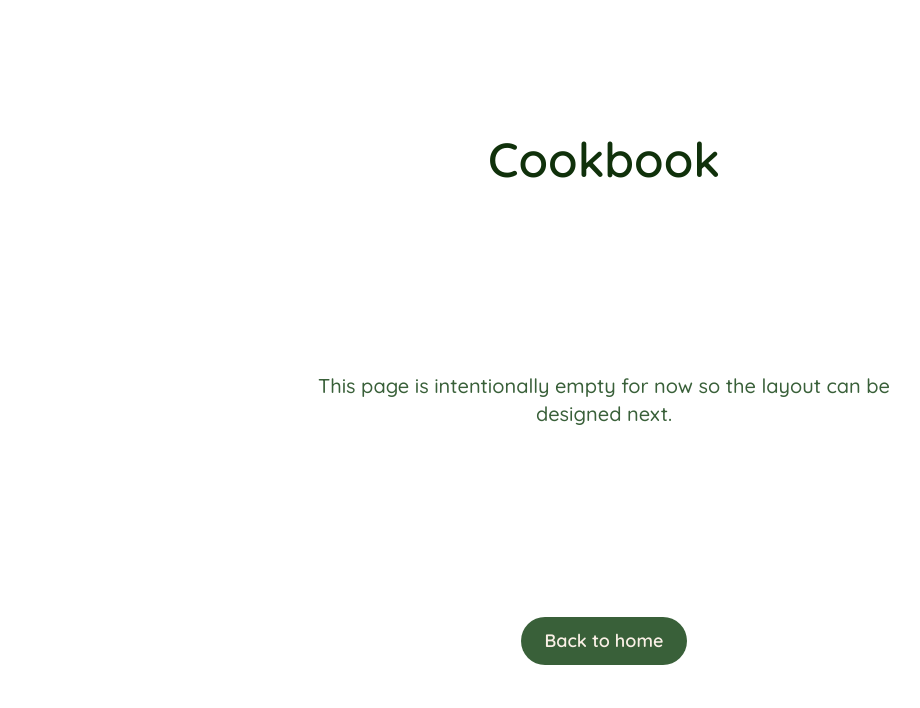
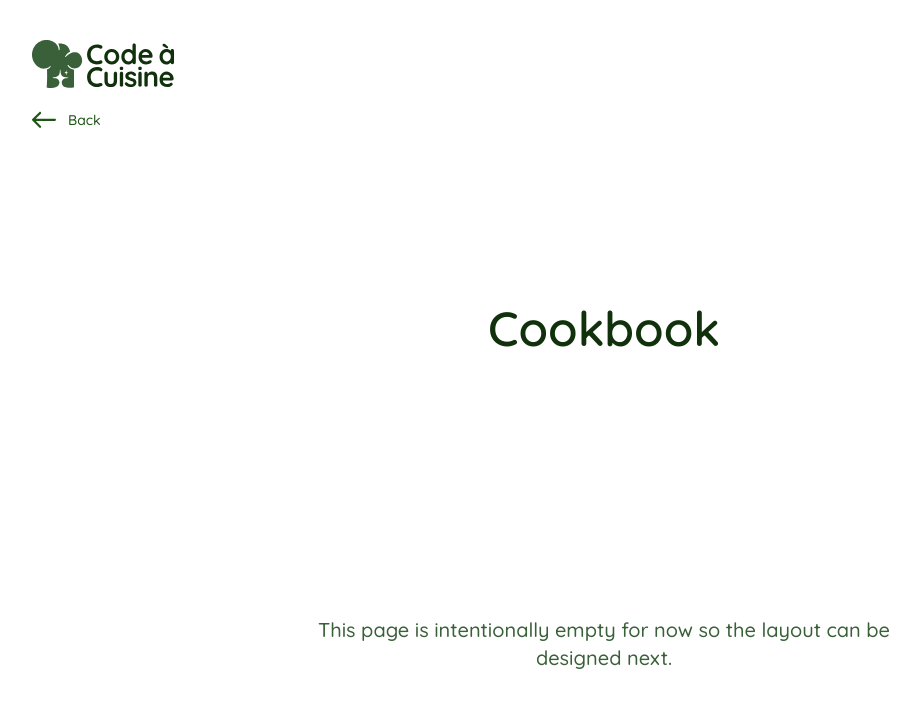
Before and after one commit to FatihYalcin42/code-cuisine, an Angular app: page /cookbook in a window 1280 px wide. Shown: the top 708 px of the page, without its empty margins (36-956 px from the left). Built offline with nearby package versions, Linux system fonts and the light colour scheme.

Commit message:
feat: add the cookbook header with the green logo and back link styling

```diff
--- a/src/app/pages/cookbook-page/cookbook-page.html
+++ b/src/app/pages/cookbook-page/cookbook-page.html
@@ -1,7 +1,26 @@
+<header class="cookbook-header">
+  <div class="cookbook-header-branding">
+    <a class="cookbook-brand" routerLink="/" aria-label="Back to home page">
+      <object
+        class="cookbook-brand-media"
+        data="/Icons/Capa_green.svg?v=1"
+        type="image/svg+xml"
+        aria-label="Code-a-Cuisine"
+      >
+        <span class="cookbook-brand-fallback">Code a Cuisine</span>
+      </object>
+    </a>
+
+    <a class="cookbook-back-link" routerLink="/" aria-label="Back to home">
+      <img src="/Icons/Arrow 11.svg" width="24" height="24" alt="" aria-hidden="true" />
+      <span>Back</span>
+    </a>
+  </div>
+</header>
+
 <main class="cookbook-page" aria-label="Cookbook page">
   <section class="cookbook-shell">
     <h1 class="cookbook-title">Cookbook</h1>
     <p class="cookbook-description">This page is intentionally empty for now so the layout can be designed next.</p>
-    <a class="cookbook-back-link" routerLink="/">Back to home</a>
   </section>
 </main>
--- a/src/app/pages/cookbook-page/cookbook-page.scss
+++ b/src/app/pages/cookbook-page/cookbook-page.scss
@@ -4,11 +4,51 @@
   background: #fff;
 }
 
+.cookbook-header {
+  width: min(100%, var(--page-max-width));
+  margin: 0 auto;
+  padding: 40px 68px 0;
+  box-sizing: border-box;
+}
+
+.cookbook-header-branding {
+  display: grid;
+  justify-items: start;
+  gap: 20px;
+}
+
+.cookbook-brand {
+  display: inline-flex;
+  align-items: center;
+  justify-content: center;
+  width: 142px;
+  height: 48px;
+  text-decoration: none;
+}
+
+.cookbook-brand-media {
+  display: block;
+  width: 142px;
+  height: 48px;
+  pointer-events: none;
+}
+
+.cookbook-brand-fallback {
+  display: inline-flex;
+  align-items: center;
+  justify-content: center;
+  width: 142px;
+  height: 48px;
+  color: #1e5515;
+  font-size: 1.125rem;
+  font-weight: 700;
+}
+
 .cookbook-page {
   width: min(100%, var(--page-max-width));
-  min-height: 100dvh;
+  min-height: calc(100dvh - 88px);
   margin: 0 auto;
-  padding: 48px 68px;
+  padding: 48px 68px 68px;
   box-sizing: border-box;
 }
 
@@ -16,7 +56,7 @@
   display: grid;
   place-items: center;
   gap: 16px;
-  min-height: calc(100dvh - 96px);
+  min-height: calc(100dvh - 184px);
   text-align: center;
 }
 
@@ -42,20 +82,22 @@
 .cookbook-back-link {
   display: inline-flex;
   align-items: center;
-  justify-content: center;
-  min-height: 48px;
-  padding: 0 24px;
-  border-radius: 999px;
-  background: #396039;
-  color: #faf0e6;
+  gap: 12px;
+  color: #1e5515;
   font-family: 'Quicksand', sans-serif;
-  font-size: 18px;
-  font-weight: 600;
-  line-height: 1;
+  font-size: 14px;
+  font-style: normal;
+  font-weight: 500;
+  line-height: 10px;
+  letter-spacing: 0;
   text-decoration: none;
 }
 
 @media (max-width: 768px) {
+  .cookbook-header {
+    padding: 24px 20px 0;
+  }
+
   .cookbook-page {
     padding: 32px 20px 40px;
   }
```
